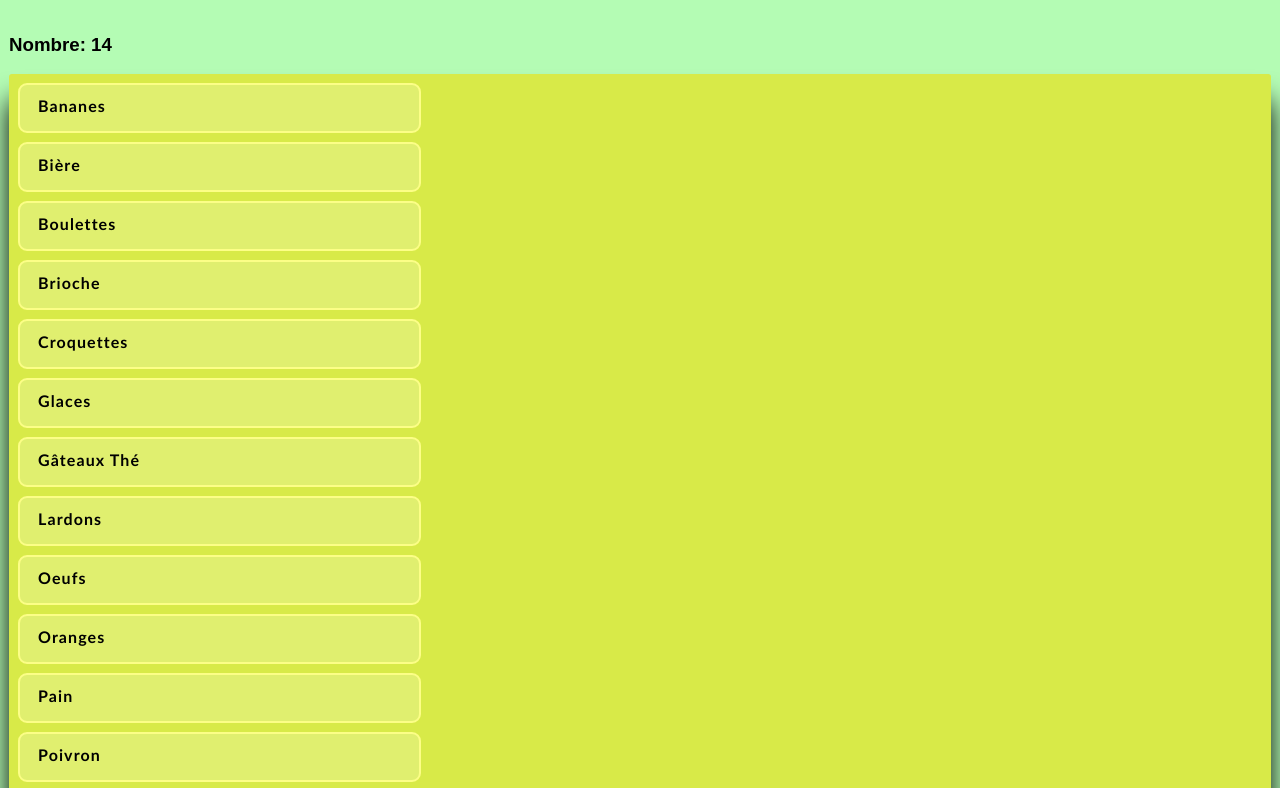
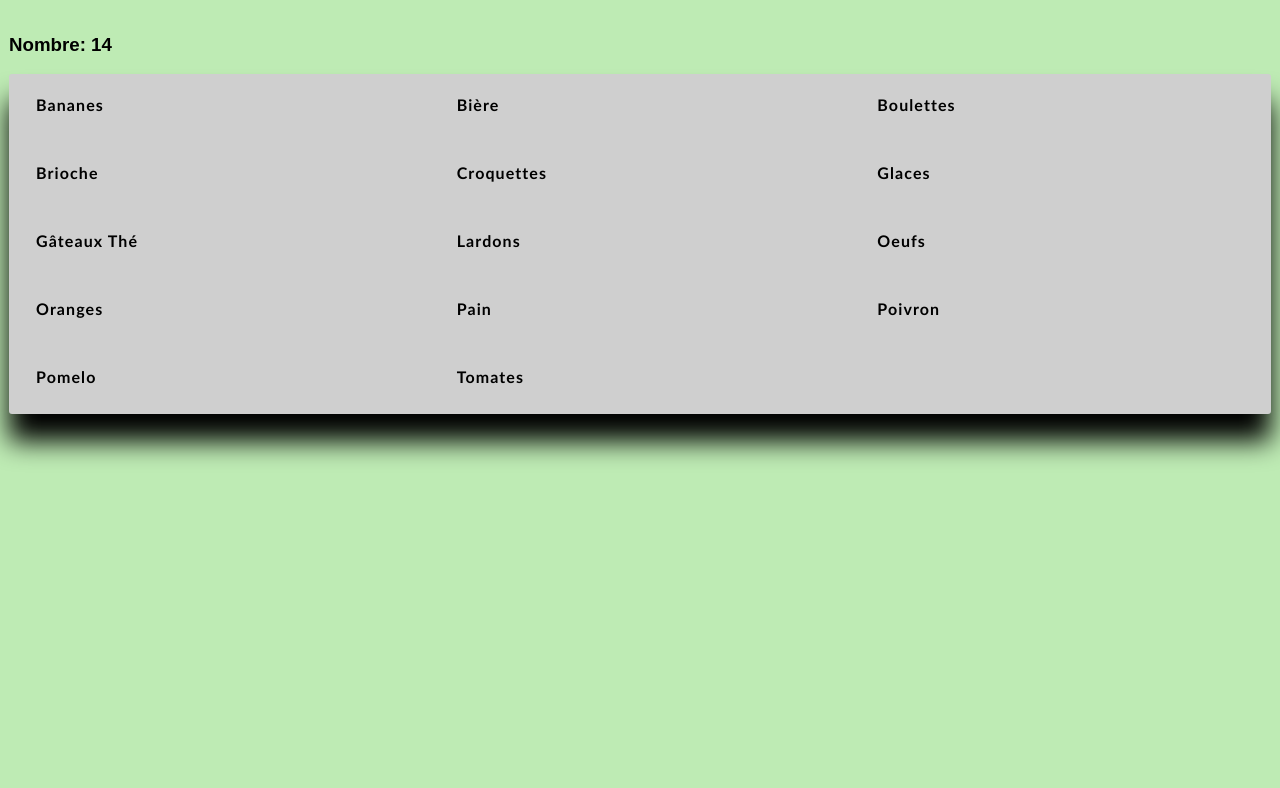
Before and after one commit to 7Dan2/Un-petit-panier, a plain HTML site: page index.html in a window 1280 px wide. Shown: the part 80-868 px from the top of the page. After the commit the page ends 800 px from the top, so only its background shows below. Drawn offline with Linux system fonts and the light colour scheme.

Commit message:
looking for a cool grey for list card

```diff
--- a/CSS/main.css
+++ b/CSS/main.css
@@ -8,7 +8,7 @@
     font-size: 1em;
     font-family: Arial, Helvetica, sans-serif;
     --bg_coquelicot : rgba(180, 27, 0, 0.7);
-    --bg_greenGrass: rgb(180, 252, 180);
+    --bg_greenGrass: rgb(190, 235, 180);
 
 
 }
@@ -128,11 +128,11 @@ div[class="noteCategoriesList"]
   grid-template-columns: 1fr;
   /* gap: 1px; */
   position: relative;
-
+  margin-bottom: 10px;
   /* margin: 9px; */
   border-radius: 3px;
   /* border: 3px solid yellow; */
-  background: rgb(216, 234, 72);
+  background: rgb(207, 207, 207);
   /* background-image: linear-gradient(rgb(168, 171, 0), rgb(220, 220, 0)); */
   box-shadow: 0px 27px 27px 0px black;
   /* filter: drop-shadow(0px 5px 5px rgb(0, 0, 0)); */
@@ -183,14 +183,14 @@ div[class="noteCategoriesList"] > li::after
 /* -- L -- */
 li
 {
-  border: 2px solid rgb(252, 254, 135);
+  /* border: 2px solid rgb(252, 254, 135); */
   border-radius: 9px;
-  padding: 11px 18px;
+  padding: 12px 18px;
   min-height: 50px;
   letter-spacing: 1.1px;
   /* margin-top: 9px; */
   margin: 9px;
-  background: rgba(255, 255, 255, 0.212);
+  /* background: rgba(255, 255, 255, 0.212); */
   list-style: none;
   font-family: 'Trebuchet MS', 'Lucida Sans Unicode', 'Lucida Grande', 'Lucida Sans', Arial, sans-serif;
   font-weight: bold;
@@ -210,6 +210,7 @@ li
 li:hover
 {
   background: rgb(64, 128, 64);
+  border: 3px solid white;
   color: white;
 }
 
@@ -242,6 +243,14 @@ ul
  {
     div.noteCategoriesList
     {
+      grid-template-columns: 1fr 1fr;
+    }
+  }
+
+  @media screen and (min-width: 600px)
+ {
+    div.noteCategoriesList
+    {
       grid-template-columns: 1fr 1fr 1fr;
     }
   }
--- a/JS/main.js
+++ b/JS/main.js
@@ -74,7 +74,7 @@ for(i in categories)
 // const my_ul = document.createElement("ul");
 for(i in sortedWeeklyList)
 {
-	// const ul = document.createElement("ul");
+	const ul = document.createElement("ul");
 	const li = document.createElement("li");
 	li.textContent = sortedWeeklyList[i];
 	li.id = sortedWeeklyList[i];
@@ -141,15 +141,15 @@ for (i = 0 ; i < getUl.length ; i++)
 }
 
 // Copy the select elements in a new array
-let myP = document.createElement("p");
-function copyInArray(e)
-{
-	let myArray = new Array;
-	myArray += myArray.push(e.target.id);
-	console.log(myArray);
-	myP.innerHTML = myArray;
-	document.getElementById("result").appendChild(myP);
-}
+// let myP = document.createElement("p");
+// function copyInArray(e)
+// {
+// 	let myArray = new Array;
+// 	myArray += myArray.push(e.target.id);
+// 	console.log(myArray);
+// 	myP.innerHTML = myArray;
+// 	document.getElementById("result").appendChild(myP);
+// }
 
 // Accordeon
 var acc = document.getElementsByClassName("accordion");
```
